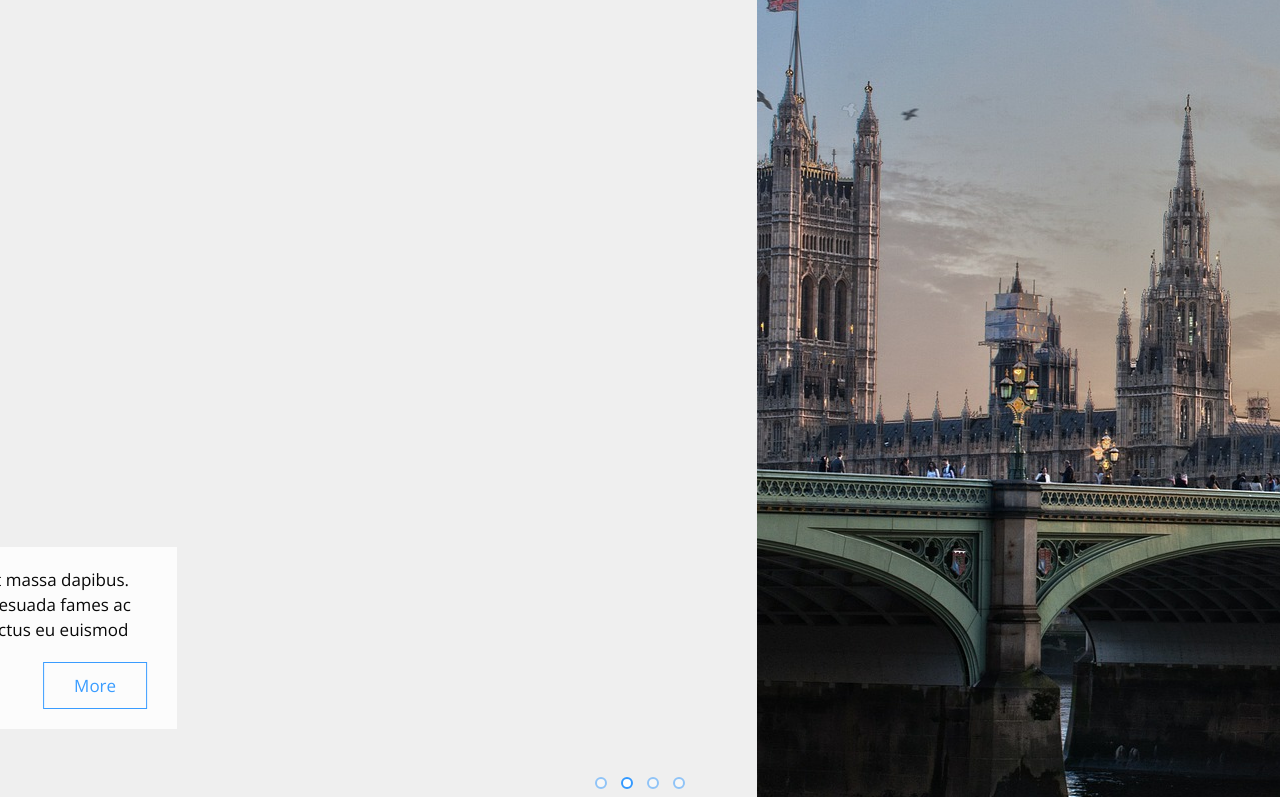
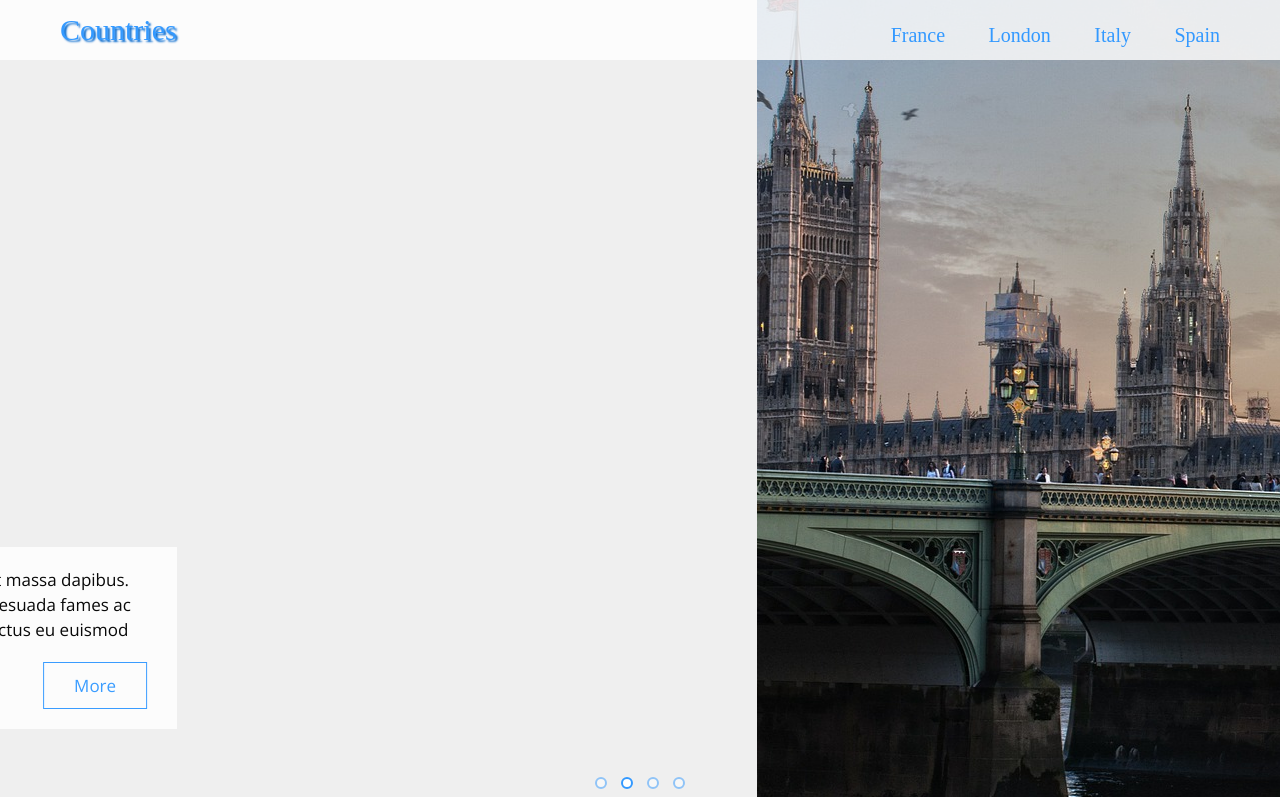
Before and after one commit to krzysztof-m/countries-onepage, a plain HTML site: page index.html in a window 1280 px wide. Shown: the top 797 px of the page. Drawn offline with nearby package versions, Linux system fonts and the light colour scheme; a web font is replaced by a local one.

Commit message:
Add navbar

```diff
--- a/css/style.css
+++ b/css/style.css
@@ -83,7 +83,8 @@ h1, h2, h3, h4, h5, h6 {
     margin: 10px 0;
 }
 h1 {
-
+    font-size: 40px;
+    line-height: 50px;
 }
 h2 {
     font-size: 35px;
@@ -108,8 +109,40 @@ h2 {
 /*=================================
 \* 2. Header
 /*===============================*/
-
-
+header {
+    position: fixed;
+    width: 100%;
+    z-index: 999;
+    background-color: rgba(256,256,256,.8);
+}
+.brand {
+    font-family: "David Libre";
+    font-size: 30px;
+    line-height: 40px;
+}
+.brand-link {
+    text-decoration: none;
+    color: #39f;
+    text-shadow: 2px 2px 2px #06c;
+    padding: 0 20px;
+}
+.nav-brand {
+    float: left;
+}
+.nav-menu {
+    float: right;
+}
+.menu-item {
+    display: inline-block;
+    margin-top: 20px;
+}
+.menu-link {
+    display: inline-block;
+    padding: 5px 20px;
+    text-decoration: none;
+    color: #39f;
+    font-size: 20px;
+}
 
 /*=================================
 \* 3. Intro (carousel)
@@ -168,7 +201,7 @@ h2 {
     padding: 20px 30px;
     position: relative;
     left: 10px;
-    top: -60px;
+    top: -40px;
     z-index: 9;
     font-size: 17px;
     line-height: 25px;
--- a/index.html
+++ b/index.html
@@ -14,7 +14,29 @@
 
 
     <header>
-
+        <nav>
+            <div class="container">
+                <div class="nav-brand">
+                    <h1 class="brand"><a href="/" class="brand-link">Countries</a></h1>
+                </div>
+                <!-- /.nav-logo -->
+                <div class="nav-menu">
+                    <ul class="menu">
+                        <li class="menu-item"><a href="#" class="menu-link">France</a></li>
+                        <!-- /.menu-item -->
+                        <li class="menu-item"><a href="" class="menu-link">London</a></li>
+                        <!-- /.menu-item -->
+                        <li class="menu-item"><a href="" class="menu-link">Italy</a></li>
+                        <!-- /.menu-item -->
+                        <li class="menu-item"><a href="" class="menu-link">Spain</a></li>
+                        <!-- /.menu-item -->
+                    </ul>
+                    <!-- /.menu -->
+                </div>
+                <!-- /.nav-menu -->
+            </div>
+            <!-- /.container -->
+        </nav>
     </header>
 
 
```
